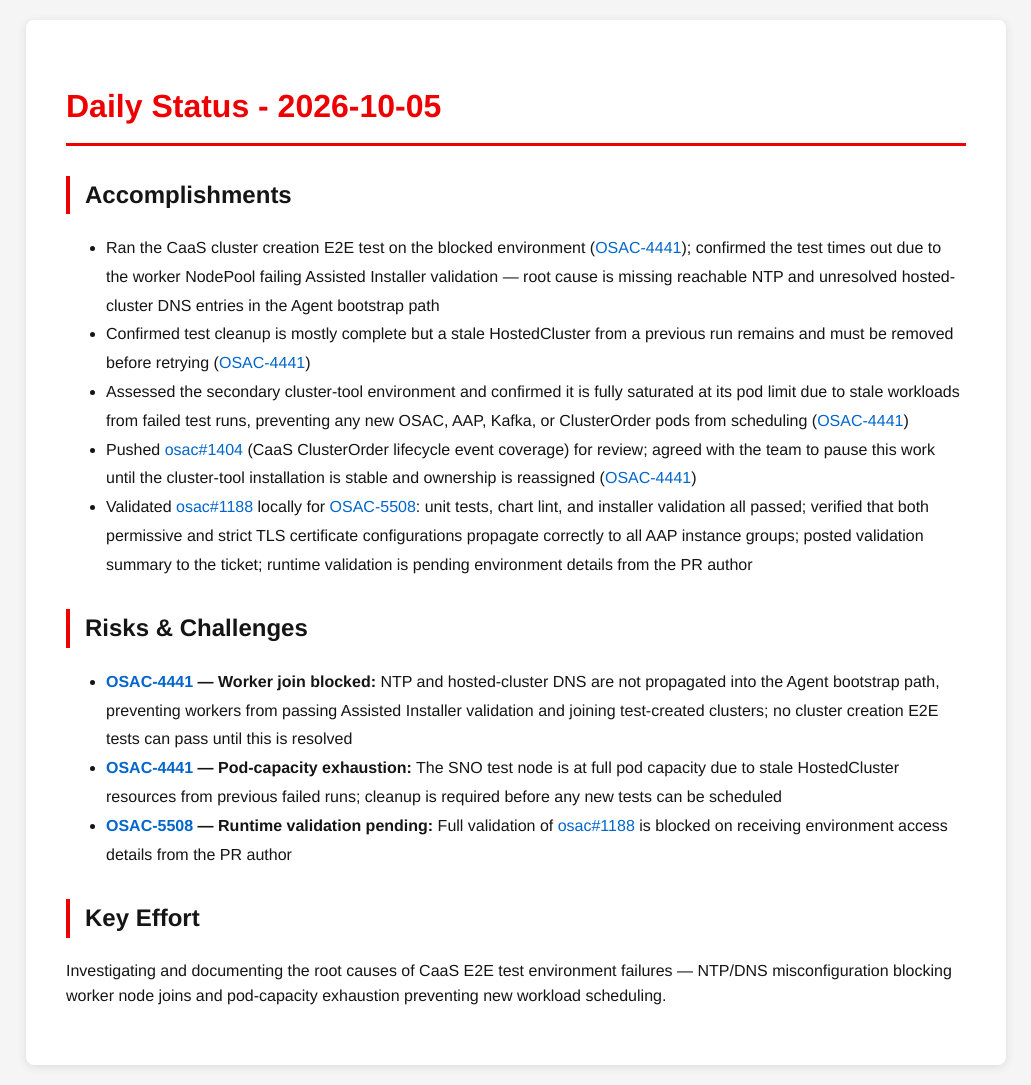
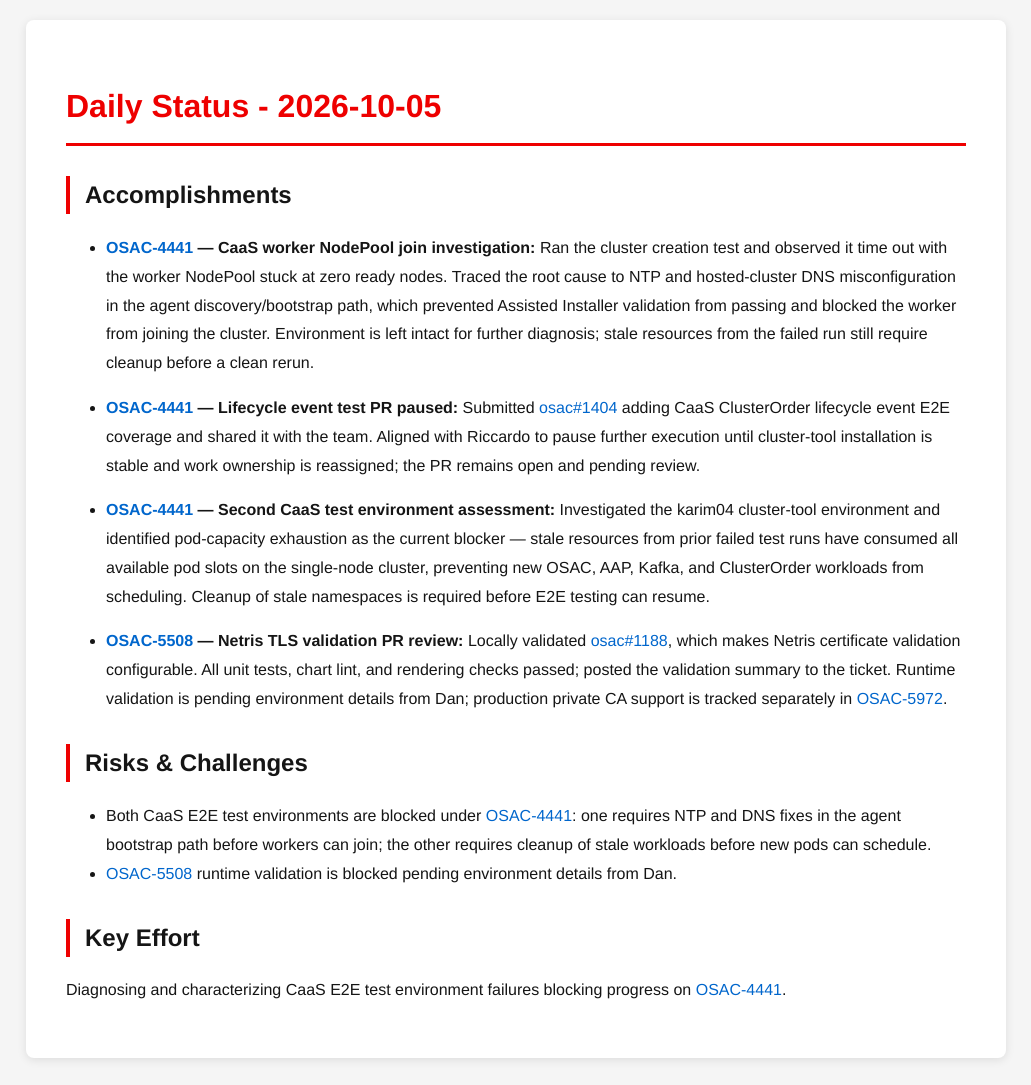
Before and after one commit to tzvatot/daily-status, a Jekyll site: the page built from 2026-10-05.md, in a window 1280 px wide. Shown: the whole page, without its empty margins (124-1155 px from the left). Built offline with Jekyll 4.4.1, drawn with Linux system fonts in a browser that asks for light colours.

Commit message:
Daily status update - 2026-10-05

```diff
--- a/2026-10-05.md
+++ b/2026-10-05.md
@@ -7,16 +7,20 @@ date: 2026-10-05
 # Daily Status - 2026-10-05
 
 ## Accomplishments
-- Ran the CaaS cluster creation E2E test on the blocked environment ([OSAC-4441](https://redhat.atlassian.net/browse/OSAC-4441)); confirmed the test times out due to the worker NodePool failing Assisted Installer validation — root cause is missing reachable NTP and unresolved hosted-cluster DNS entries in the Agent bootstrap path
-- Confirmed test cleanup is mostly complete but a stale HostedCluster from a previous run remains and must be removed before retrying ([OSAC-4441](https://redhat.atlassian.net/browse/OSAC-4441))
-- Assessed the secondary cluster-tool environment and confirmed it is fully saturated at its pod limit due to stale workloads from failed test runs, preventing any new OSAC, AAP, Kafka, or ClusterOrder pods from scheduling ([OSAC-4441](https://redhat.atlassian.net/browse/OSAC-4441))
-- Pushed [osac#1404](https://github.com/osac-project/osac/pull/1404) (CaaS ClusterOrder lifecycle event coverage) for review; agreed with the team to pause this work until the cluster-tool installation is stable and ownership is reassigned ([OSAC-4441](https://redhat.atlassian.net/browse/OSAC-4441))
-- Validated [osac#1188](https://github.com/osac-project/osac/pull/1188) locally for [OSAC-5508](https://redhat.atlassian.net/browse/OSAC-5508): unit tests, chart lint, and installer validation all passed; verified that both permissive and strict TLS certificate configurations propagate correctly to all AAP instance groups; posted validation summary to the ticket; runtime validation is pending environment details from the PR author
+
+- **[OSAC-4441](https://redhat.atlassian.net/browse/OSAC-4441) — CaaS worker NodePool join investigation:** Ran the cluster creation test and observed it time out with the worker NodePool stuck at zero ready nodes. Traced the root cause to NTP and hosted-cluster DNS misconfiguration in the agent discovery/bootstrap path, which prevented Assisted Installer validation from passing and blocked the worker from joining the cluster. Environment is left intact for further diagnosis; stale resources from the failed run still require cleanup before a clean rerun.
+
+- **[OSAC-4441](https://redhat.atlassian.net/browse/OSAC-4441) — Lifecycle event test PR paused:** Submitted [osac#1404](https://github.com/osac-project/osac/pull/1404) adding CaaS ClusterOrder lifecycle event E2E coverage and shared it with the team. Aligned with Riccardo to pause further execution until cluster-tool installation is stable and work ownership is reassigned; the PR remains open and pending review.
+
+- **[OSAC-4441](https://redhat.atlassian.net/browse/OSAC-4441) — Second CaaS test environment assessment:** Investigated the karim04 cluster-tool environment and identified pod-capacity exhaustion as the current blocker — stale resources from prior failed test runs have consumed all available pod slots on the single-node cluster, preventing new OSAC, AAP, Kafka, and ClusterOrder workloads from scheduling. Cleanup of stale namespaces is required before E2E testing can resume.
+
+- **[OSAC-5508](https://redhat.atlassian.net/browse/OSAC-5508) — Netris TLS validation PR review:** Locally validated [osac#1188](https://github.com/osac-project/osac/pull/1188), which makes Netris certificate validation configurable. All unit tests, chart lint, and rendering checks passed; posted the validation summary to the ticket. Runtime validation is pending environment details from Dan; production private CA support is tracked separately in [OSAC-5972](https://redhat.atlassian.net/browse/OSAC-5972).
 
 ## Risks & Challenges
-- **[OSAC-4441](https://redhat.atlassian.net/browse/OSAC-4441) — Worker join blocked:** NTP and hosted-cluster DNS are not propagated into the Agent bootstrap path, preventing workers from passing Assisted Installer validation and joining test-created clusters; no cluster creation E2E tests can pass until this is resolved
-- **[OSAC-4441](https://redhat.atlassian.net/browse/OSAC-4441) — Pod-capacity exhaustion:** The SNO test node is at full pod capacity due to stale HostedCluster resources from previous failed runs; cleanup is required before any new tests can be scheduled
-- **[OSAC-5508](https://redhat.atlassian.net/browse/OSAC-5508) — Runtime validation pending:** Full validation of [osac#1188](https://github.com/osac-project/osac/pull/1188) is blocked on receiving environment access details from the PR author
+
+- Both CaaS E2E test environments are blocked under [OSAC-4441](https://redhat.atlassian.net/browse/OSAC-4441): one requires NTP and DNS fixes in the agent bootstrap path before workers can join; the other requires cleanup of stale workloads before new pods can schedule.
+- [OSAC-5508](https://redhat.atlassian.net/browse/OSAC-5508) runtime validation is blocked pending environment details from Dan.
 
 ## Key Effort
-Investigating and documenting the root causes of CaaS E2E test environment failures — NTP/DNS misconfiguration blocking worker node joins and pod-capacity exhaustion preventing new workload scheduling.
+
+Diagnosing and characterizing CaaS E2E test environment failures blocking progress on [OSAC-4441](https://redhat.atlassian.net/browse/OSAC-4441).
```
